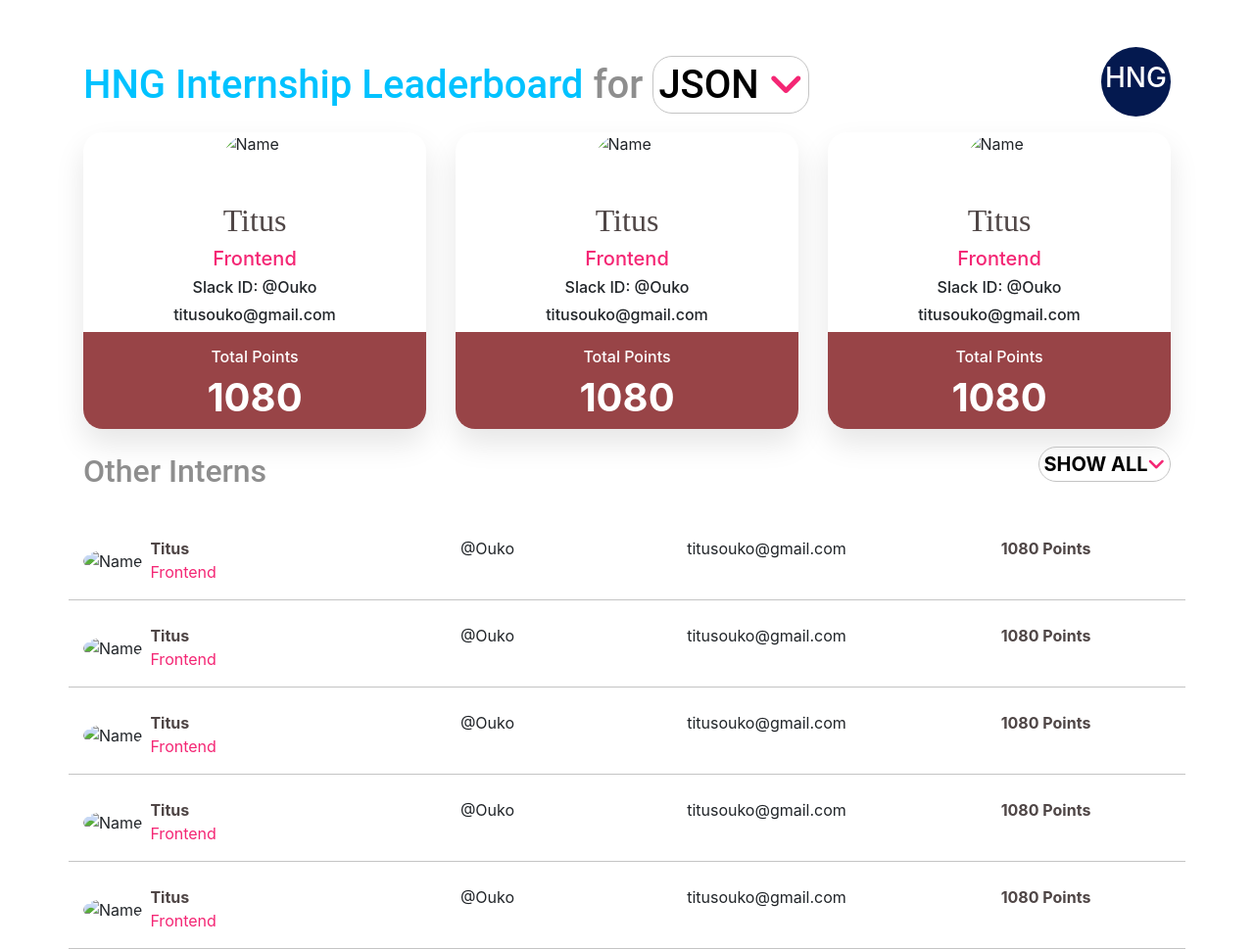
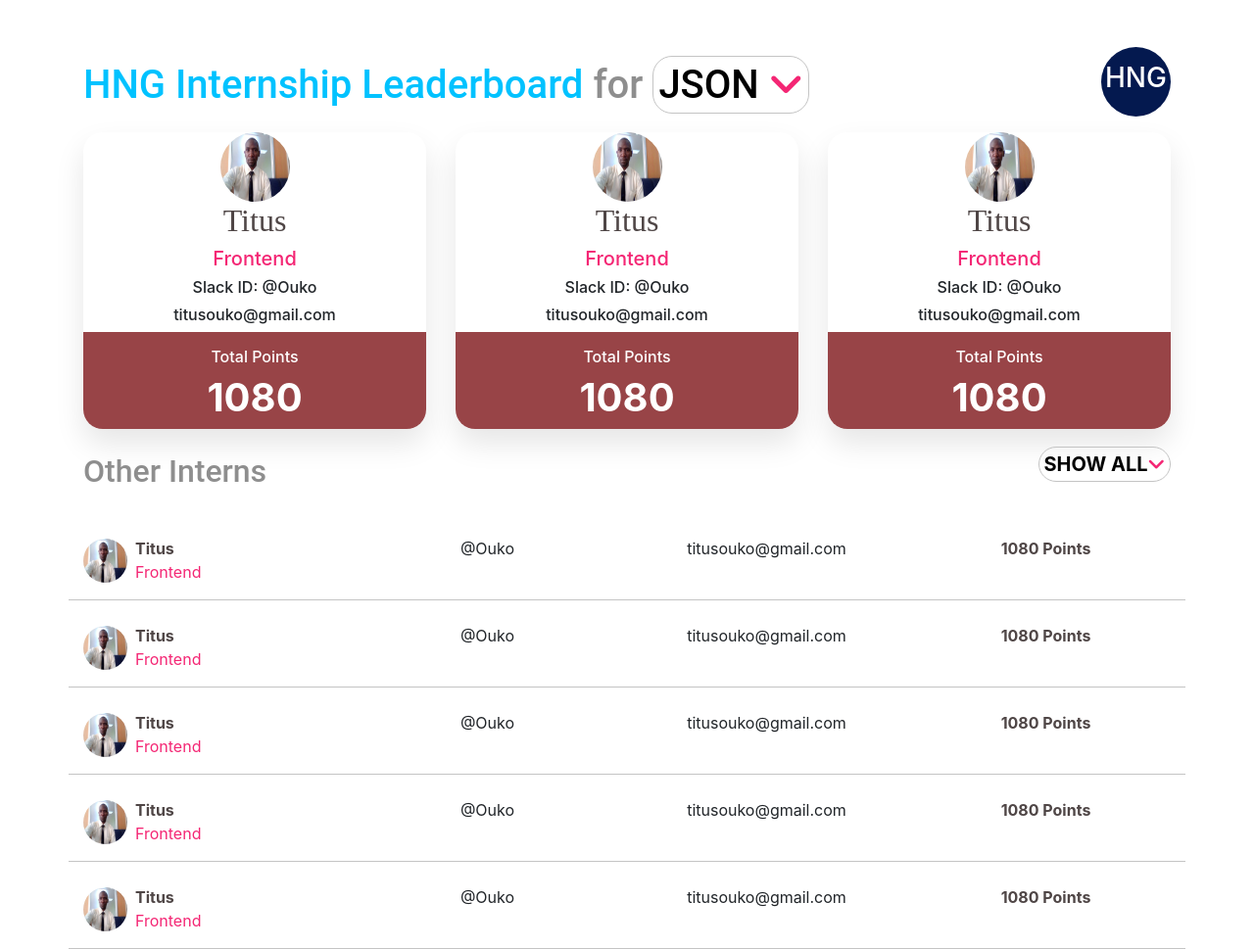
Before and after one commit to alialaba/leaderboard, a plain HTML site: page index.html in a window 1280 px wide. Shown: the whole page at 98% size. Drawn offline with nearby package versions, Linux system fonts and the light colour scheme; files that its build step writes are made by us from their sources.

Commit message:
fixed avatar

```diff
--- a/index.html
+++ b/index.html
@@ -36,7 +36,7 @@
         <div class="col-md-4 main">
             <div class="wrapper">
                 <div class="img">
-                    <img src="images/profile.jpg" alt="Name">
+                    <img src="profile.jpg" alt="Name">
                 </div>
                 <div class="name">
                     <h2>Titus</h2>
@@ -64,7 +64,7 @@
         <div class="col-md-4">
             <div class="wrapper">
                 <div class="img">
-                    <img src="images/profile.jpg" alt="Name">
+                    <img src="profile.jpg" alt="Name">
                 </div>
                 <div class="name">
                     <h2>Titus</h2>
@@ -87,7 +87,7 @@
         <div class="col-md-4">
             <div class="wrapper">
                 <div class="img">
-                    <img src="images/profile.jpg" alt="Name">
+                    <img src="profile.jpg" alt="Name">
                 </div>
                 <div class="name">
                     <h2>Titus</h2>
@@ -125,7 +125,7 @@
         <div class="col-md-3 items">
             <div class="outer-container">
                 <div class="avator">
-                    <img src="images/profile.jpg" alt="Name">
+                    <img src="profile.jpg" alt="Name">
                 </div>
                 <div class="person">
                     <div class="content pl-2">
@@ -165,7 +165,7 @@
         <div class="col-md-3 items">
             <div class="outer-container">
                 <div class="avator">
-                    <img src="images/profile.jpg" alt="Name">
+                    <img src="profile.jpg" alt="Name">
                 </div>
                 <div class="person">
                     <div class="content pl-2">
@@ -205,7 +205,7 @@
         <div class="col-md-3 items">
             <div class="outer-container">
                 <div class="avator">
-                    <img src="images/profile.jpg" alt="Name">
+                    <img src="profile.jpg" alt="Name">
                 </div>
                 <div class="person">
                     <div class="content pl-2">
@@ -245,7 +245,7 @@
         <div class="col-md-3 items">
             <div class="outer-container">
                 <div class="avator">
-                    <img src="images/profile.jpg" alt="Name">
+                    <img src="profile.jpg" alt="Name">
                 </div>
                 <div class="person">
                     <div class="content pl-2">
@@ -285,7 +285,7 @@
         <div class="col-md-3 items">
             <div class="outer-container">
                 <div class="avator">
-                    <img src="images/profile.jpg" alt="Name">
+                    <img src="profile.jpg" alt="Name">
                 </div>
                 <div class="person">
                     <div class="content pl-2">
```
